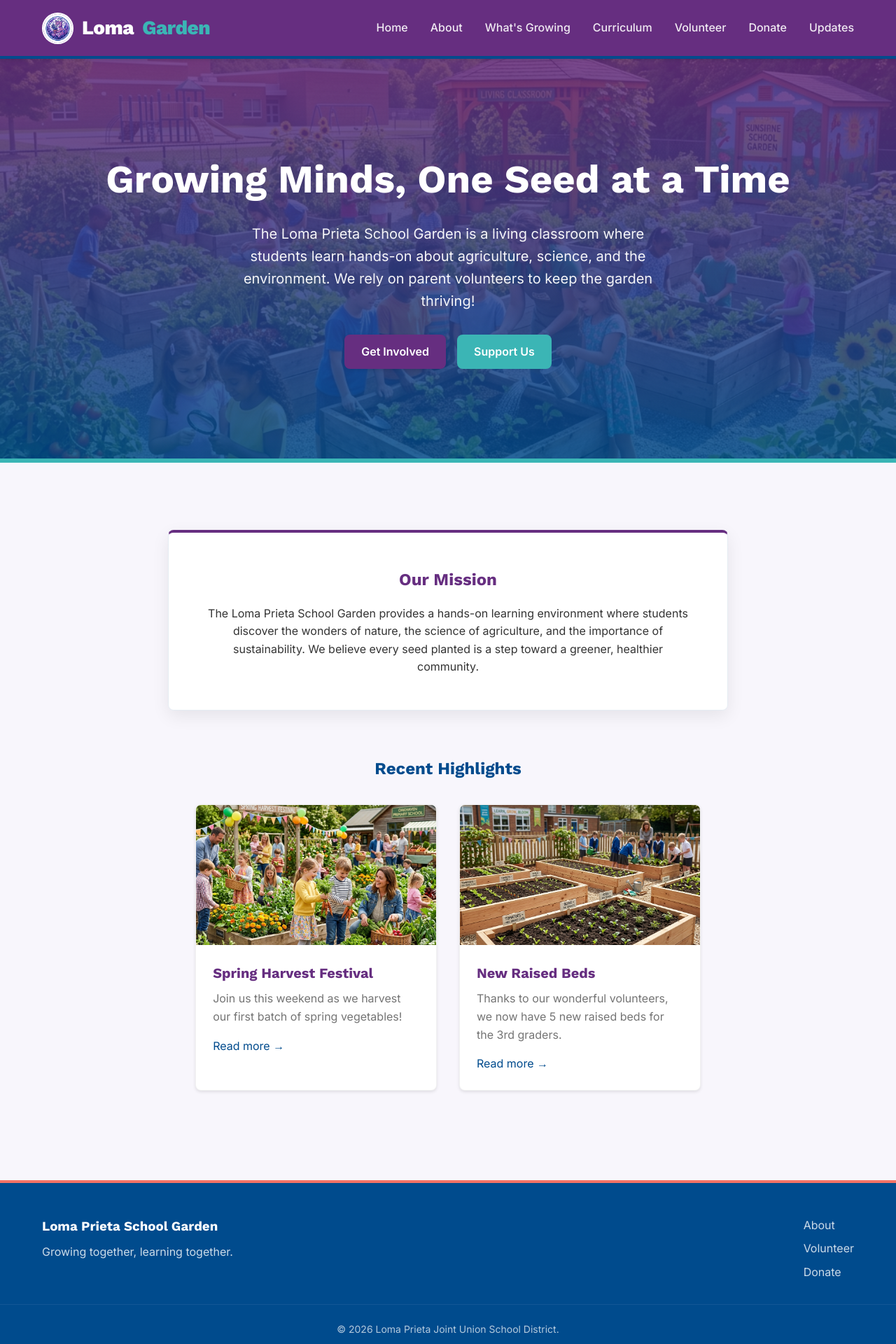
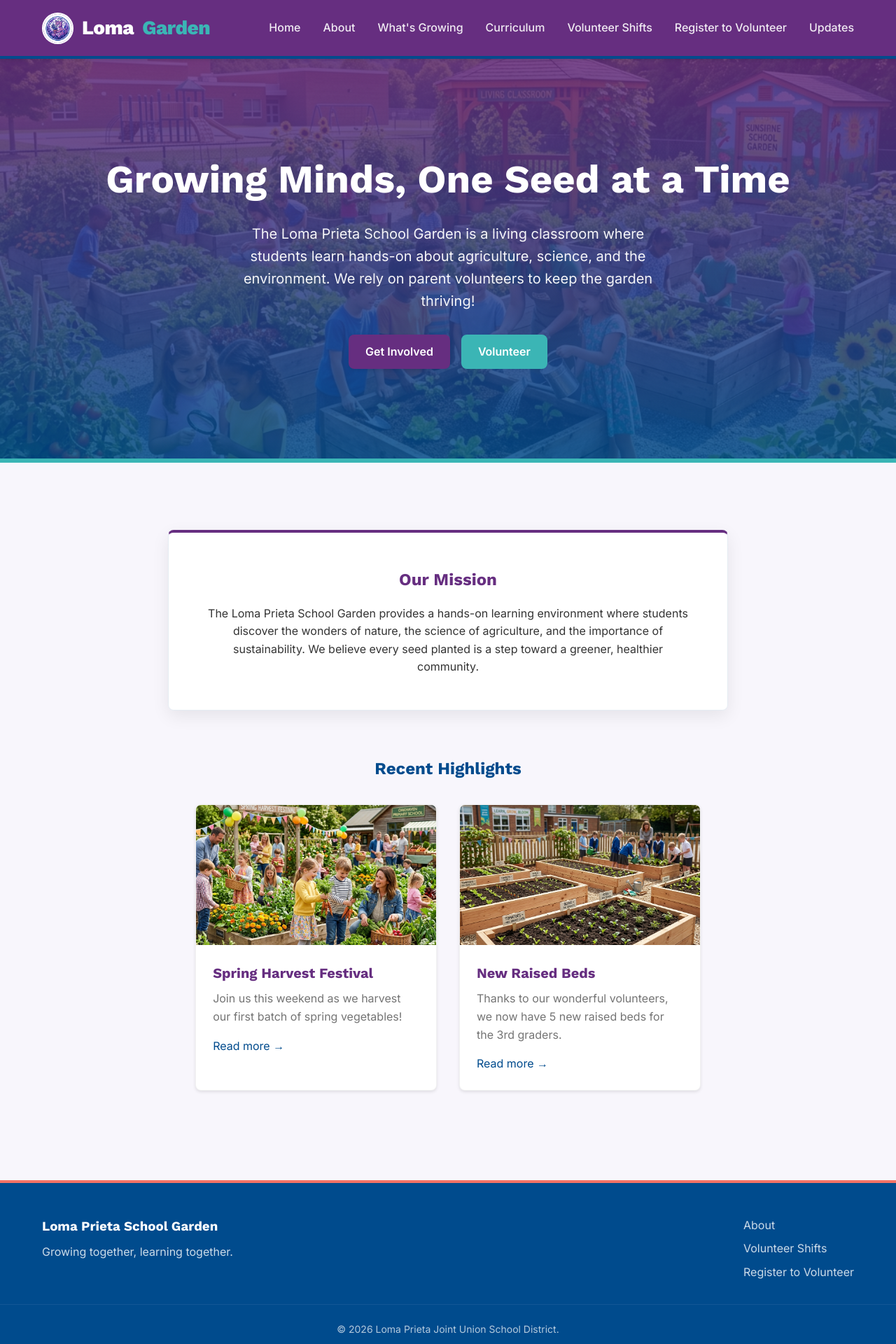
Before and after one commit to Baylow/loma-prieta-garden, a Next.js app: page / in a window 1280 px wide. Shown: the top 1920 px of the page at 70% size. Built offline with nearby package versions, Linux system fonts and the light colour scheme; no server answers; the database is empty.

Commit message:
Remove donate page and update links to registration

```diff
--- a/src/app/page.js
+++ b/src/app/page.js
@@ -19,7 +19,7 @@ export default async function Home() {
           <p>{homepageMission}</p>
           <div className={styles.ctaGroup}>
             <Link href="/volunteer" className="btn btn-primary">Get Involved</Link>
-            <Link href="/donate" className="btn btn-secondary">Support Us</Link>
+            <Link href="/register" className="btn btn-secondary">Volunteer</Link>
           </div>
         </div>
       </section>
--- a/src/components/Footer.js
+++ b/src/components/Footer.js
@@ -11,8 +11,8 @@ export default function Footer() {
         </div>
         <div className={styles.links}>
           <Link href="/about">About</Link>
-          <Link href="/volunteer">Volunteer</Link>
-          <Link href="/donate">Donate</Link>
+          <Link href="/volunteer">Volunteer Shifts</Link>
+          <Link href="/register">Register to Volunteer</Link>
         </div>
       </div>
       <div className={styles.copyright}>
--- a/src/components/Navbar.js
+++ b/src/components/Navbar.js
@@ -30,8 +30,8 @@ export default function Navbar() {
           <Link href="/about" onClick={closeMenu}>About</Link>
           <Link href="/growing" onClick={closeMenu}>What's Growing</Link>
           <Link href="/curriculum" onClick={closeMenu}>Curriculum</Link>
-          <Link href="/volunteer" onClick={closeMenu}>Volunteer</Link>
-          <Link href="/donate" onClick={closeMenu}>Donate</Link>
+          <Link href="/volunteer" onClick={closeMenu}>Volunteer Shifts</Link>
+          <Link href="/register" onClick={closeMenu}>Register to Volunteer</Link>
           <Link href="/updates" onClick={closeMenu}>Updates</Link>
         </nav>
       </div>
```
Also changed, not shown: src/app/donate/page.js (deleted, +0 -24 lines).
